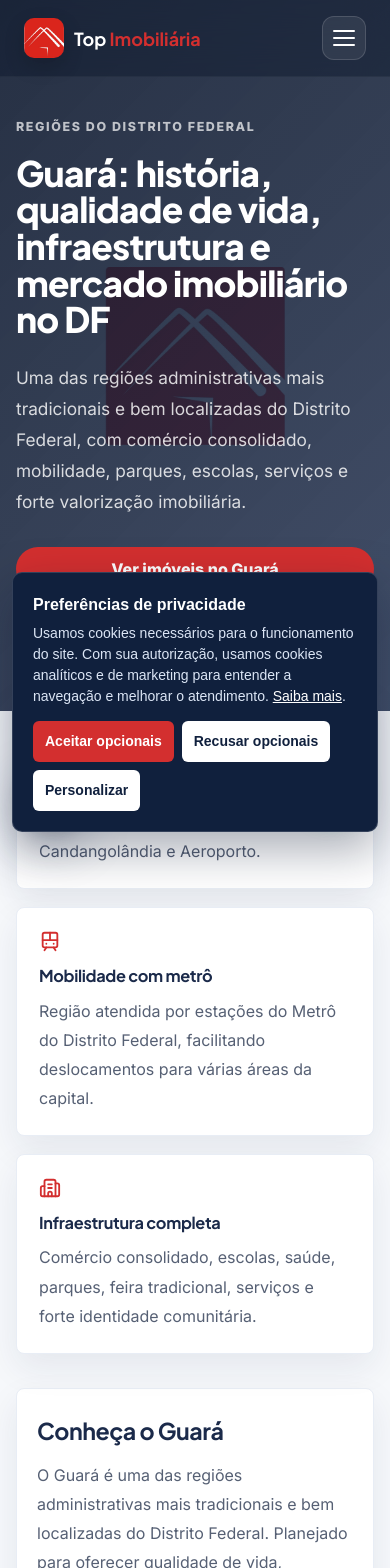
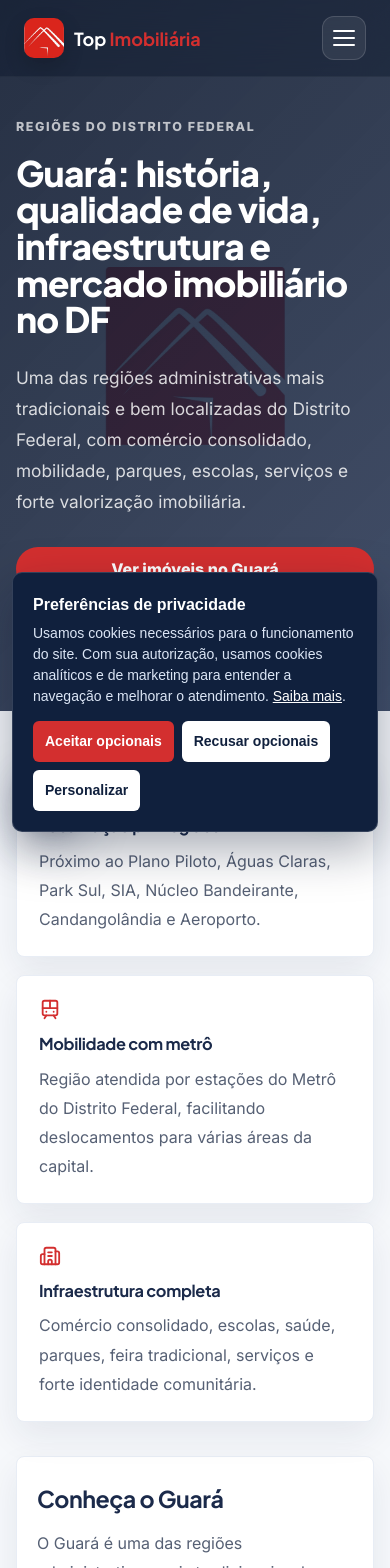
Before and after one commit to rawdre/top-imobiliaria-next, a Next.js app: page /regioes/guara in a window 390 px wide. Shown: the top 1568 px of the page. Built offline with nearby package versions, Linux system fonts and the light colour scheme.

Commit message:
Fix regional guide desktop layout

```diff
--- a/src/app/globals.css
+++ b/src/app/globals.css
@@ -840,7 +840,7 @@
   display: grid;
   grid-template-columns: repeat(3, minmax(0, 1fr));
   gap: 18px;
-  margin: -84px 0 34px;
+  margin: 0 0 34px;
 }
 
 .region-breadcrumb {
@@ -1173,7 +1173,6 @@
     grid-template-columns: 1fr;
   }
 
-  .region-highlight-grid,
   .region-stat-grid {
     margin-top: -68px;
   }
```
